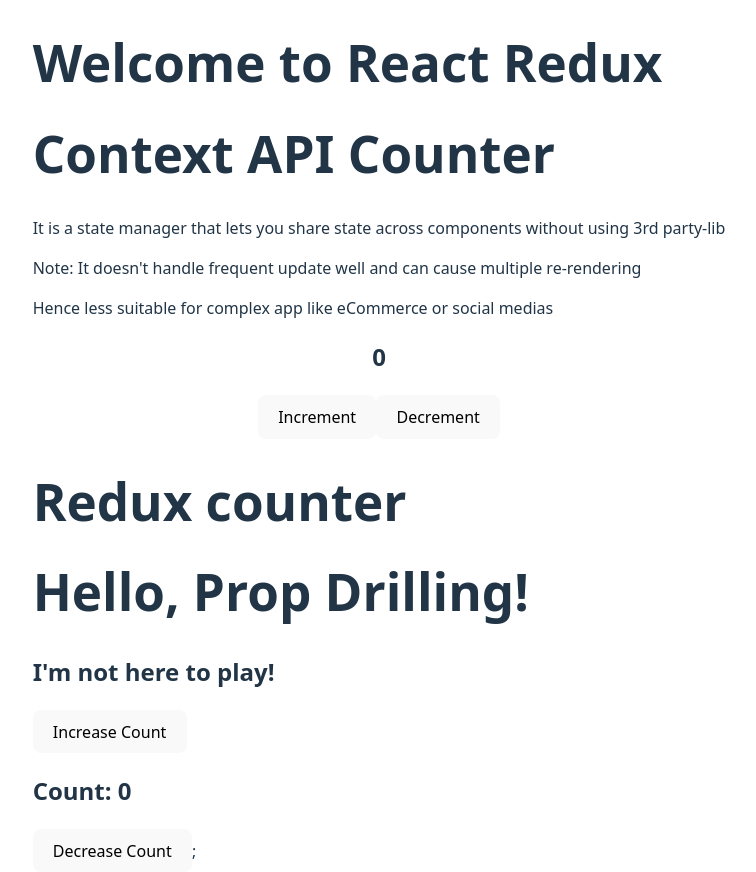
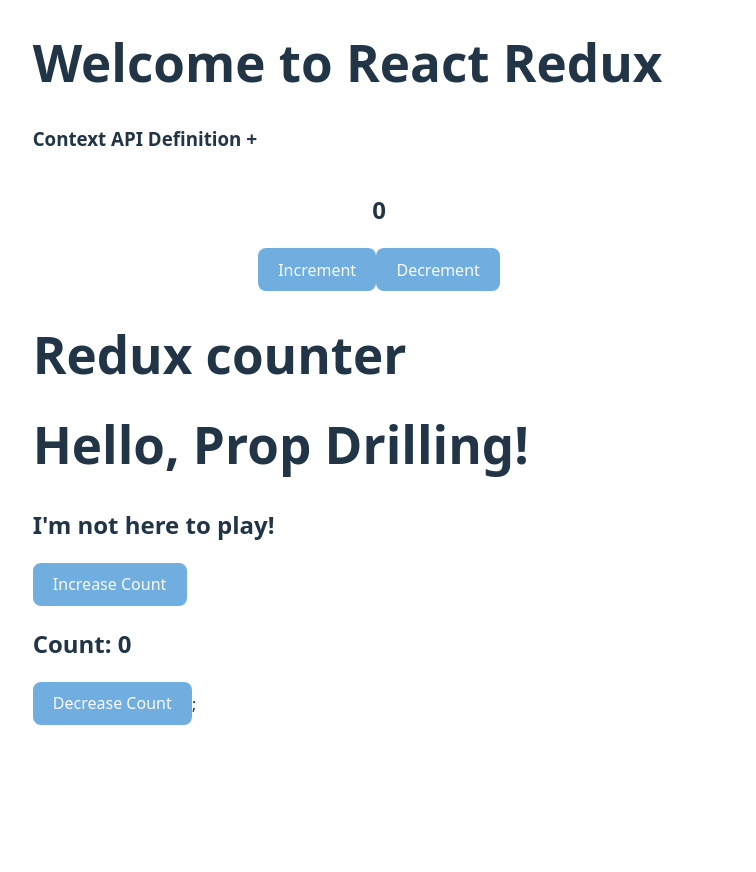
Before and after one commit to abdel1413/ReduxApp, a React (Vite) app: page / in a window 1280 px wide. Shown: the whole page, without its empty margins (261-1017 px from the left). After the commit the page ends 800 px from the top, so only its background shows below. Built offline with nearby package versions, Linux system fonts and the light colour scheme.

Commit message:
add scss file

```diff
--- a/package.json
+++ b/package.json
@@ -13,6 +13,7 @@
     "react": "^19.1.1",
     "react-dom": "^19.1.1",
     "redux": "^5.0.1",
+    "sass": "^1.93.3",
     "toolkit": "^1.5.4"
   },
   "devDependencies": {
--- a/src/App.jsx
+++ b/src/App.jsx
@@ -1,5 +1,6 @@
 
 import './App.css'
+ import './index.scss'
 import { Counter } from './components/Counter'
 import { Parent } from './components/propsDrilling/Parent'
 import { CounterSlice } from './components/redux/counterSlice'
--- a/src/components/Counter.jsx
+++ b/src/components/Counter.jsx
@@ -1,17 +1,23 @@
-import { useContext } from "react"
+import { useContext, useState } from "react"
 import { CounterContext } from "./UseContextApi"
 
 export const Counter =()=>{
     const {count, setCount} = useContext(CounterContext)
+    const [toggled, setToggled ] = useState(false)
+     const handledToggle = ()=>{
+        setToggled(!toggled)
+     }
     return(
         <>
-        <h1>Context API Counter</h1>
-         <p>It is a state manager that lets you share state across components without using 3rd party-lib</p>
-         <p>Note: It doesn't handle frequent update well and can cause multiple re-rendering</p>
-         <p>Hence less suitable for complex app like eCommerce or social medias</p>
+        <h3>Context API Definition<span onClick={handledToggle} style={{cursor:'pointer',margin: '5px',fontSize:'1.2rem'}}>{toggled? "-": "+"}</span></h3>
+          <div className={`details ${toggled? "visible": "hidden"}`}>
+            <div>It is a state manager that lets you share state across components without using 3rd party-lib</div>
+            <div>Note: It doesn't handle frequent update well and can cause multiple re-rendering</div>
+            <div>Hence less suitable for complex app like eCommerce or social medias</div>
+          </div>
         <div style={{textAlign: "center"}}>
             <h2>{count}</h2>
-          <button onClick={()=>{setCount(count +1)}}>Increment</button>
+          <button className="header" onClick={()=>{setCount(count +1)}}>Increment</button>
           <button onClick={()=>{setCount(count -1)}}>Decrement</button>
         </div>
         </>
--- a/src/index.css
+++ b/src/index.css
@@ -49,6 +49,18 @@
   outline: 4px auto -webkit-focus-ring-color;
 }
 
+.details{
+  opacity: 0;
+  max-height: 0;
+  overflow: hidden;
+  transition: opacity 0.5s ease-in-out, max-height 0.5s ease-in-out;
+}
+.details.visible{
+  opacity: 1;
+  max-height: 300px;
+
+
+}
 @media (prefers-color-scheme: light) {
   :root {
     color: #213547;
--- /dev/null
+++ b/src/index.scss
@@ -0,0 +1,24 @@
+$primary-color: #70aee0;
+$secondary-color: #Fafafa;
+
+button{
+    background-color: $primary-color;
+    color: $secondary-color;
+
+}
+
+
+@mixin btn{
+border: 1px solid transparent;
+  padding: 0.6em 1.2em;
+  font-size: 1em;
+  font-weight: 500;
+  font-family: inherit;
+  cursor: pointer;
+  transition: border-color 0.25s;
+}
+
+
+button:hover{
+    @include btn;
+}
```
Also changed, not shown: 1 other file (tests, documents, lock files or other folders).
